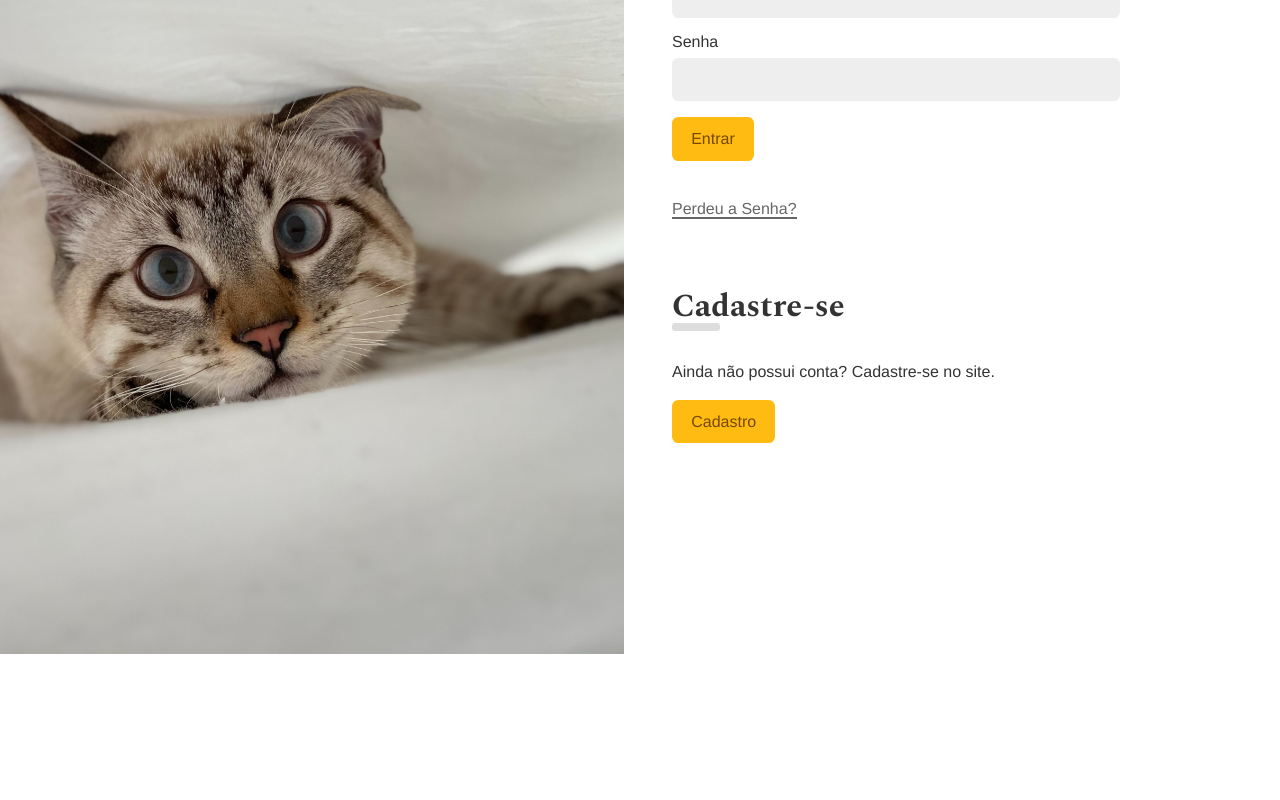
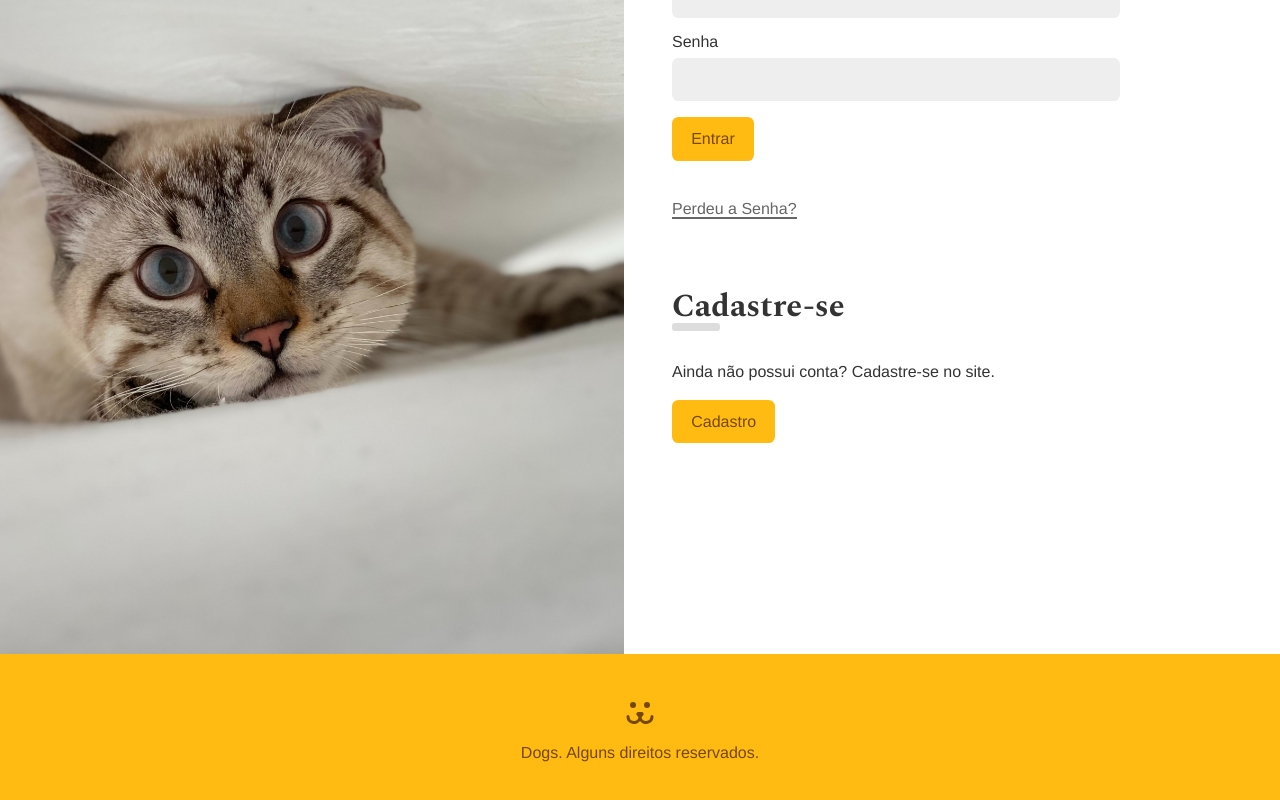
Before and after one commit to Jose-Caldas/dogs, a React (Create React App) app: page /login in a window 1280 px wide. Shown: the part 210-1010 px from the top of the page. Before the commit the page ends 864 px from the top, so only its background shows below. Built offline with nearby package versions, Linux system fonts and the light colour scheme.

Commit message:
feat: add Footer

```diff
--- a/src/App.css
+++ b/src/App.css
@@ -91,3 +91,13 @@ a {
     transform: initial;
   }
 }
+
+.App {
+  display: flex;
+  flex-direction: column;
+  min-height: calc(100vh - 64px);
+}
+
+.appBody {
+  flex: 1;
+}
--- a/src/App.js
+++ b/src/App.js
@@ -14,10 +14,11 @@ import LoginpasswordReset from "./Components/Login/LoginpasswordReset";
 
 function App() {
   return (
-    <div>
+    <div className="App">
       <BrowserRouter>
         <UserStorage>
           <Header />
+          <main className="appBody">
             <Routes>
               <Route path="/" element={<Home />} />
               <Route path="login/*" element={<Login />} />
@@ -33,6 +34,7 @@ function App() {
               <Route path="perfil/:user" element={<UserProfile />} />
               <Route path="*" element={<NotFound />} />
             </Routes>
+          </main>
           <Footer />
         </UserStorage>
       </BrowserRouter>
--- a/src/Components/Footer.js
+++ b/src/Components/Footer.js
@@ -1,11 +1,13 @@
 import React from "react";
 import styles from "./Footer.module.css";
+import { ReactComponent as Dogs } from "../Assets/dogs-footer.svg";
 
 export const Footer = () => {
   return (
-    <div className={styles.footer}>
-      <h1></h1>
-    </div>
+    <footer className={styles.footer}>
+      <Dogs />
+      <p>Dogs. Alguns direitos reservados.</p>
+    </footer>
   );
 };
 
--- a/src/Components/Footer.module.css
+++ b/src/Components/Footer.module.css
@@ -0,0 +1,10 @@
+.footer {
+  background: #fb1;
+  padding: 3rem 1rem 0 1rem;
+  height: 10rem;
+  text-align: center;
+  color: #764701;
+}
+.footer p {
+  margin-top: 1rem;
+}
```
Lines whose indentation alone changed are shown as unchanged.
